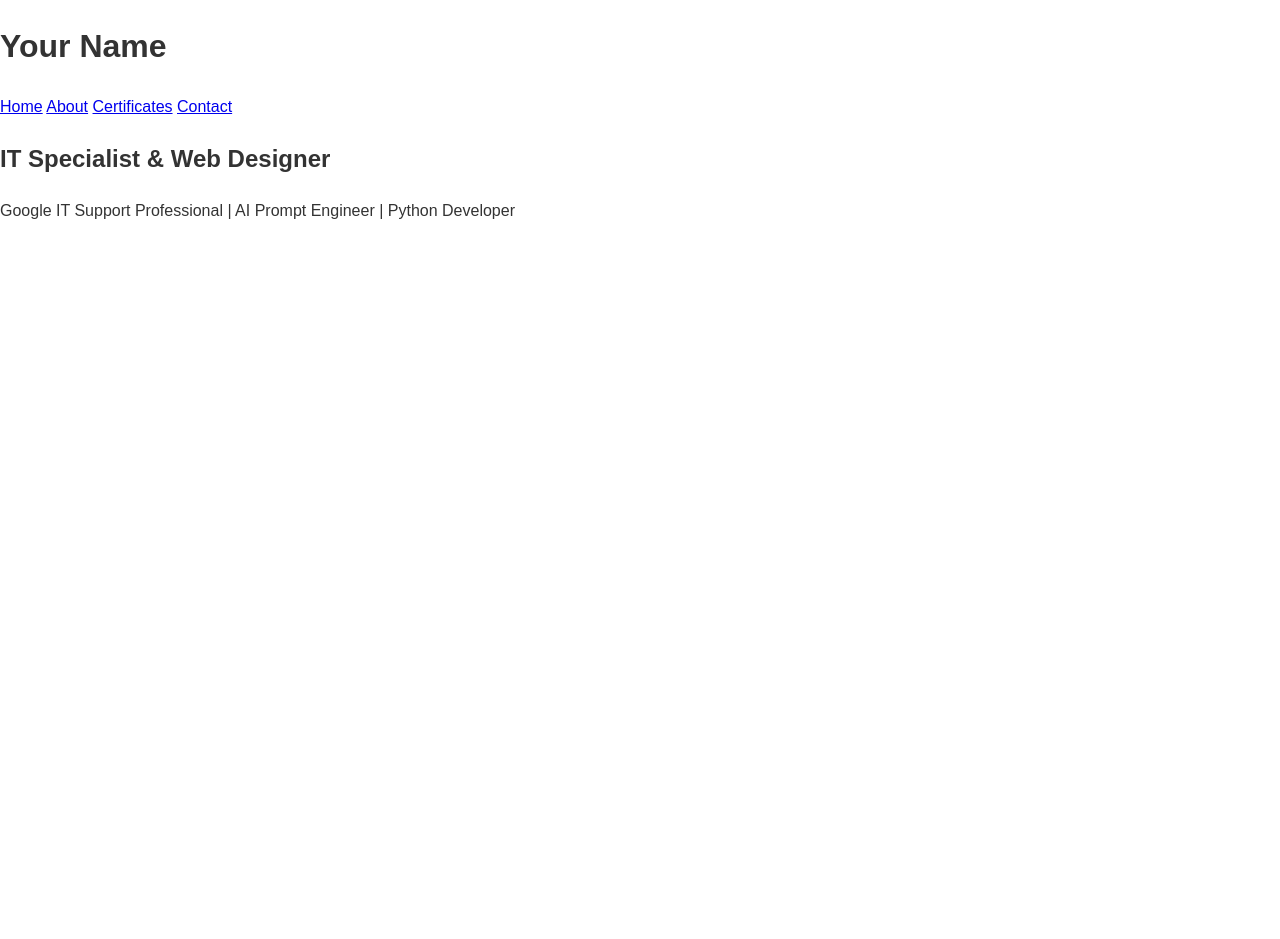
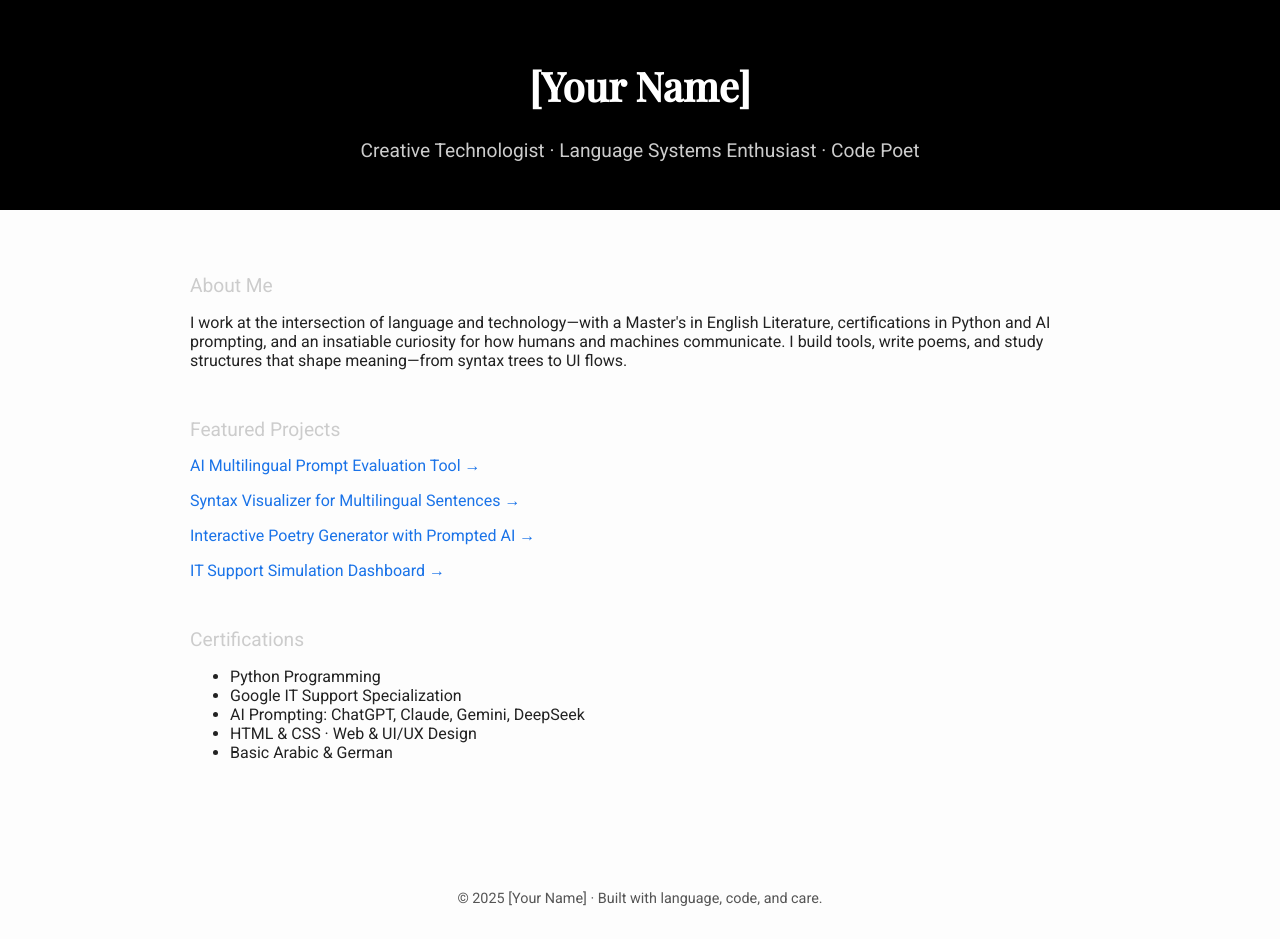
Before and after one commit to Al-Jahed/myPortfolio, a plain HTML site: page index.html in a window 1280 px wide. Before the commit the page ends 800 px from the top, so only its background shows below. Drawn offline with nearby package versions, Linux system fonts and the light colour scheme.

Commit message:
Update index.html

```diff
--- a/index.html
+++ b/index.html
@@ -1,26 +1,89 @@
 <!DOCTYPE html>
 <html lang="en">
 <head>
-  <meta charset="UTF-8">
-  <meta name="viewport" content="width=device-width, initial-scale=1.0">
-  <title>Your Name | Portfolio</title>
-  <link rel="stylesheet" href="styles/main.css">
+  <meta charset="UTF-8" />
+  <meta name="viewport" content="width=device-width, initial-scale=1.0"/>
+  <title>Portfolio | [Your Name]</title>
+  <link href="https://fonts.googleapis.com/css2?family=Playfair+Display:wght@500&family=Roboto&display=swap" rel="stylesheet">
+  <style>
+    body {
+      margin: 0;
+      font-family: 'Roboto', sans-serif;
+      background: #fdfdfd;
+      color: #222;
+    }
+    header {
+      background: #000;
+      color: #fff;
+      padding: 2rem;
+      text-align: center;
+    }
+    h1 {
+      font-family: 'Playfair Display', serif;
+      font-size: 2.5rem;
+    }
+    h2 {
+      margin-top: 1rem;
+      font-weight: normal;
+      font-size: 1.2rem;
+      color: #ccc;
+    }
+    main {
+      padding: 3rem;
+      max-width: 900px;
+      margin: auto;
+    }
+    section {
+      margin-bottom: 3rem;
+    }
+    .projects a {
+      display: block;
+      margin-bottom: 1rem;
+      color: #1a73e8;
+      text-decoration: none;
+    }
+    footer {
+      text-align: center;
+      padding: 2rem;
+      font-size: 0.9rem;
+      color: #555;
+    }
+  </style>
 </head>
 <body>
   <header>
-    <h1>Your Name</h1>
-    <nav>
-      <a href="index.html">Home</a>
-      <a href="about.html">About</a>
-      <a href="certificates.html">Certificates</a>
-      <a href="contact.html">Contact</a>
-    </nav>
+    <h1>[Your Name]</h1>
+    <h2>Creative Technologist · Language Systems Enthusiast · Code Poet</h2>
   </header>
+
   <main>
-    <section id="hero">
-      <h2>IT Specialist & Web Designer</h2>
-      <p>Google IT Support Professional | AI Prompt Engineer | Python Developer</p>
+    <section>
+      <h2>About Me</h2>
+      <p>I work at the intersection of language and technology—with a Master's in English Literature, certifications in Python and AI prompting, and an insatiable curiosity for how humans and machines communicate. I build tools, write poems, and study structures that shape meaning—from syntax trees to UI flows.</p>
+    </section>
+
+    <section class="projects">
+      <h2>Featured Projects</h2>
+      <a href="#">AI Multilingual Prompt Evaluation Tool →</a>
+      <a href="#">Syntax Visualizer for Multilingual Sentences →</a>
+      <a href="#">Interactive Poetry Generator with Prompted AI →</a>
+      <a href="#">IT Support Simulation Dashboard →</a>
+    </section>
+
+    <section>
+      <h2>Certifications</h2>
+      <ul>
+        <li>Python Programming</li>
+        <li>Google IT Support Specialization</li>
+        <li>AI Prompting: ChatGPT, Claude, Gemini, DeepSeek</li>
+        <li>HTML & CSS · Web & UI/UX Design</li>
+        <li>Basic Arabic & German</li>
+      </ul>
     </section>
   </main>
+
+  <footer>
+    &copy; 2025 [Your Name] · Built with language, code, and care.
+  </footer>
 </body>
 </html>
```
